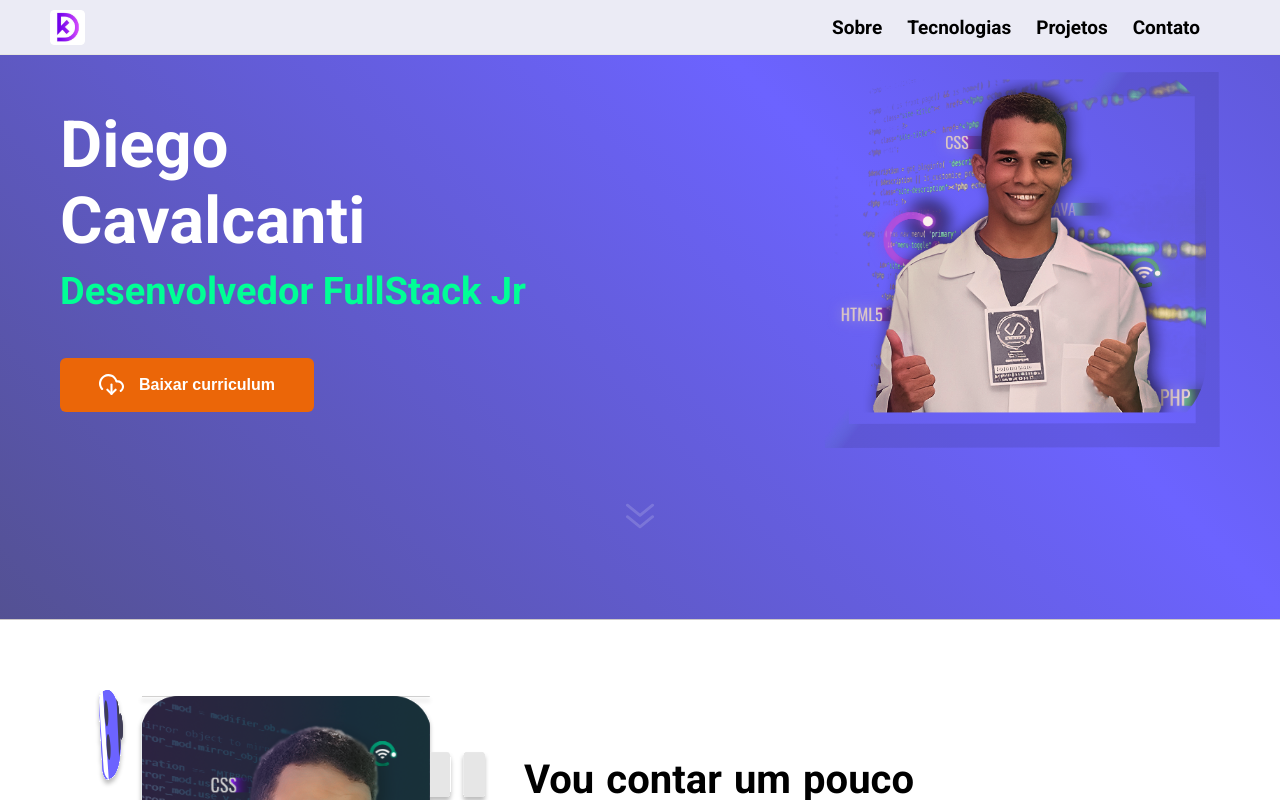
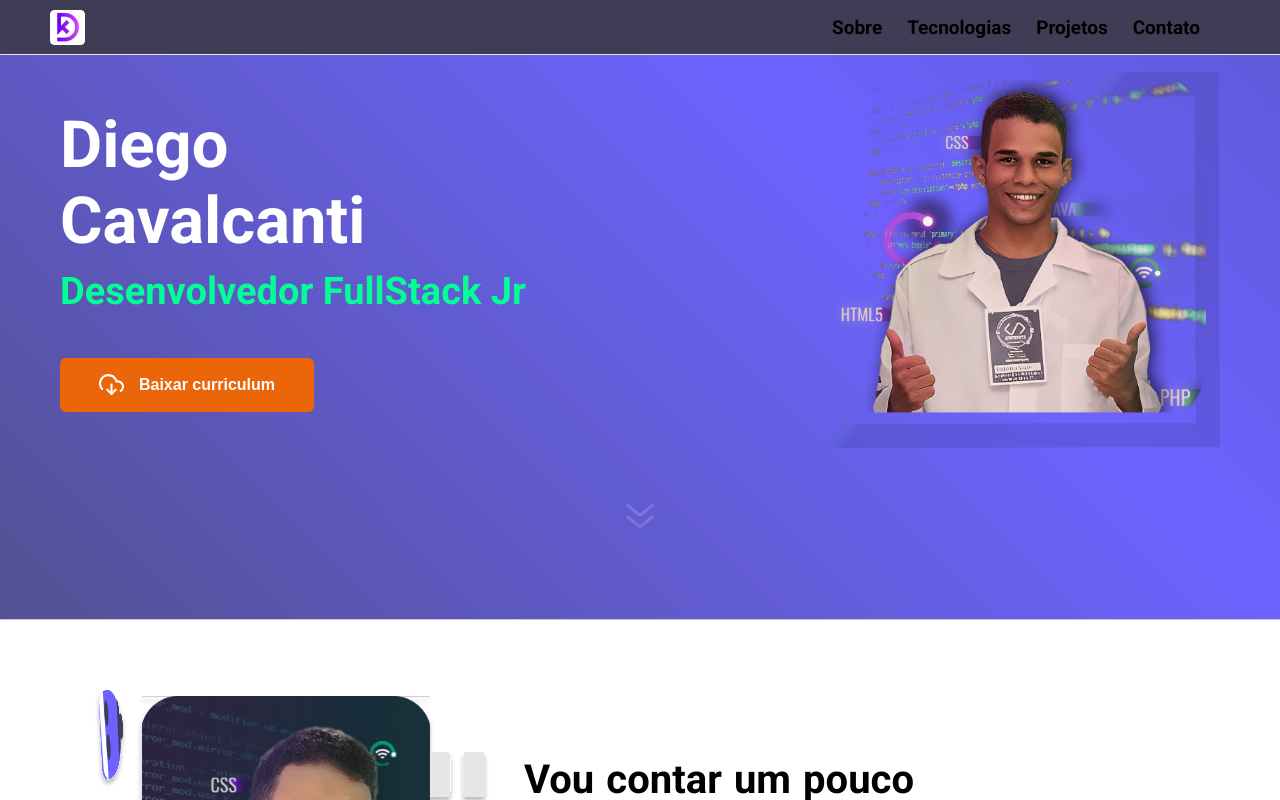
Before and after one commit to diegotimao/portifolio, a React (Create React App) app: page / in a window 1280 px wide. Shown: the top 800 px of the page. Built offline with nearby package versions, Linux system fonts and the light colour scheme.

Commit message:
style: Estilizando header

```diff
--- a/src/components/Header/header.css
+++ b/src/components/Header/header.css
@@ -1,7 +1,7 @@
 .header-container {
-  background: #ebebf5;
+  background: #3F3D56;
   border-bottom: 1px solid #e6e6e0;
-  color: black;
+  color: rgb(245, 245, 245);
   z-index: 1000;
   position: fixed;
   width: 100%;
```
